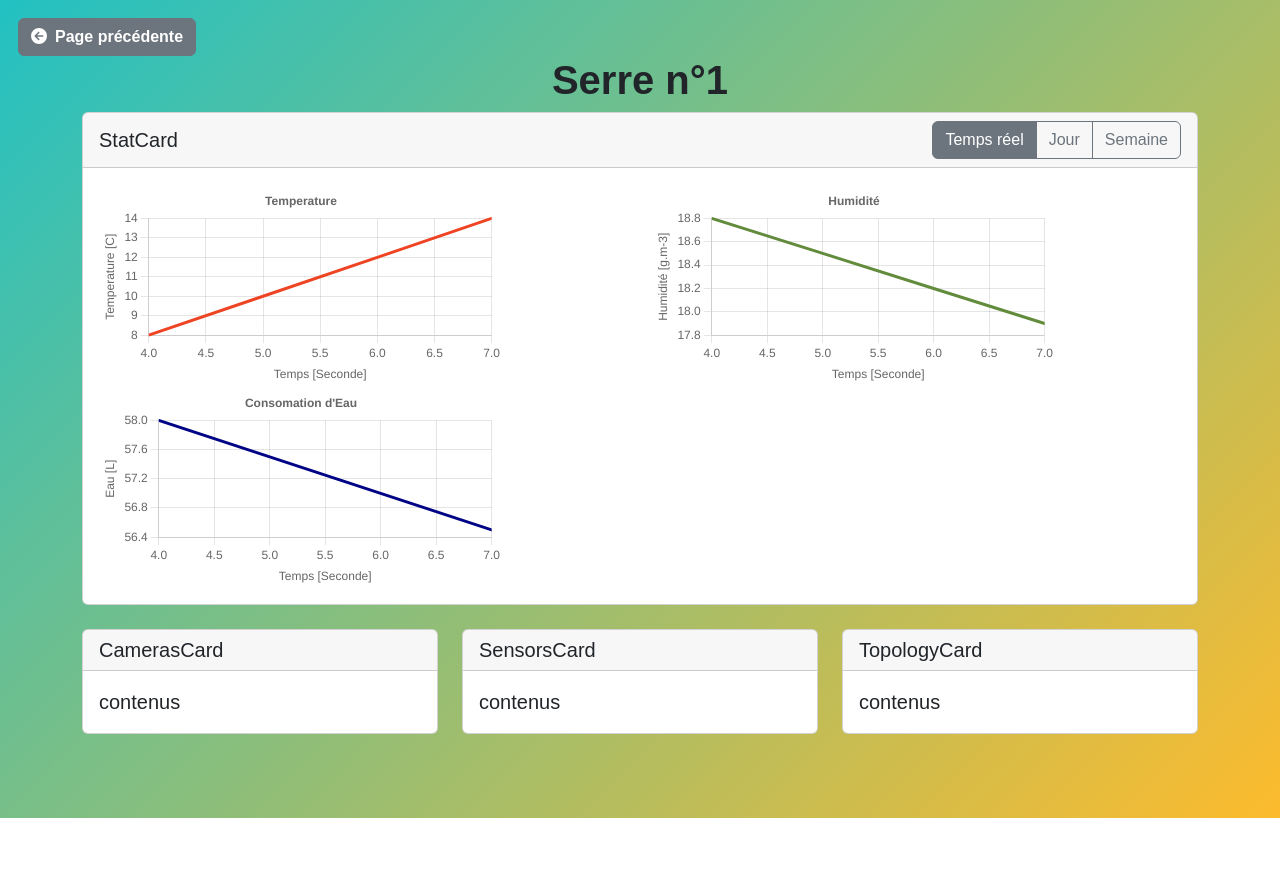
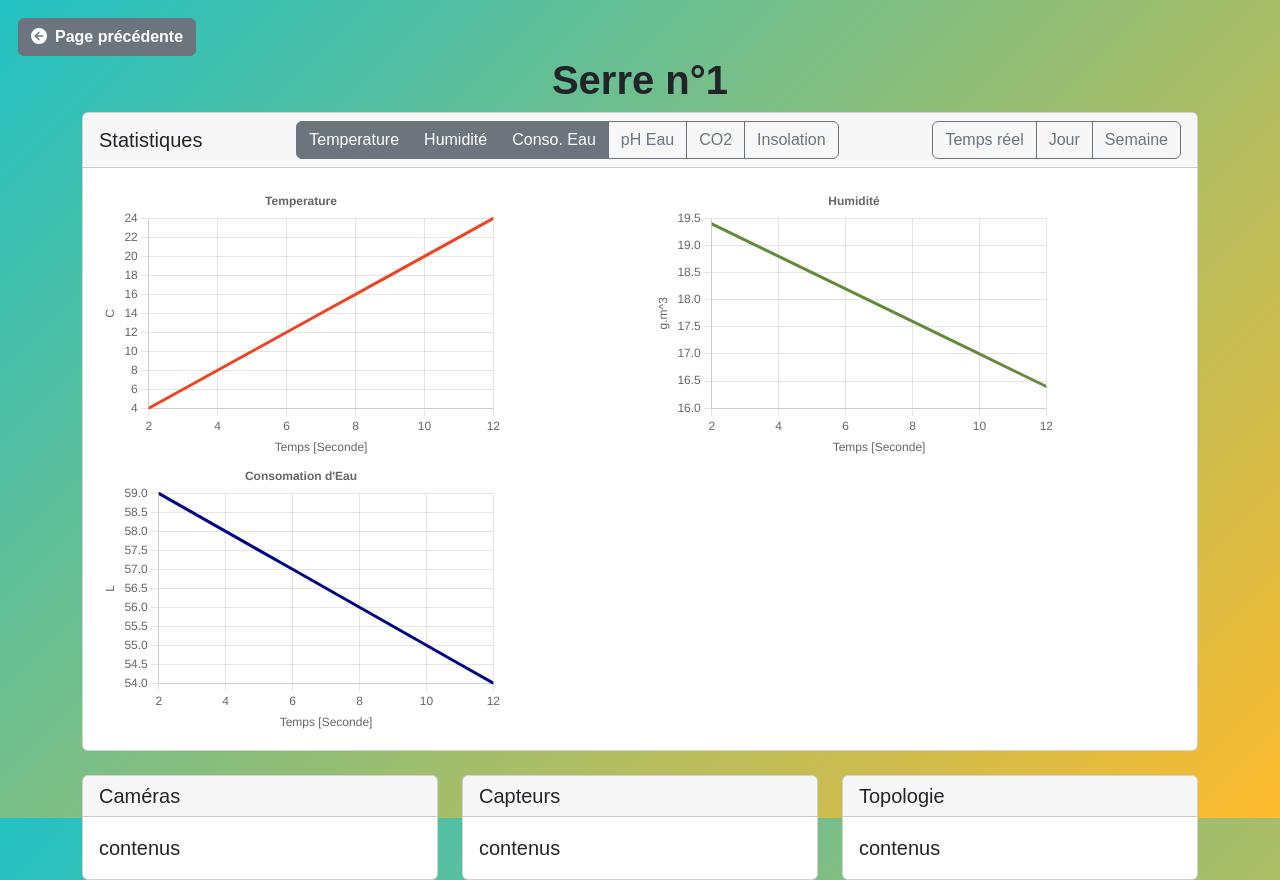
Before and after one commit to renaudlesperance/inf6405_projet, a React (Create React App) app: page /Dashboard/1 in a window 1280 px wide. Before the commit the page ends 818 px from the top, so only its background shows below. Built offline with nearby package versions, Linux system fonts and the light colour scheme.

Commit message:
Add a graph selection in the stat part of the dashboard

```diff
--- a/src/components/dashboard/Dashboard.js
+++ b/src/components/dashboard/Dashboard.js
@@ -1,5 +1,5 @@
 import {useNavigate,useParams} from 'react-router-dom'
-import {Card, Row, Col, ButtonGroup, Button } from 'react-bootstrap'
+import {Card, Row, Col, ButtonGroup, Button ,ToggleButtonGroup,ToggleButton} from 'react-bootstrap'
 import Data from "../../data/data.json";
 
 import React, { useState,useEffect } from 'react';
@@ -83,39 +83,58 @@ const DrawLine = ({timestep,data_v,d_min,d_max,title,color,y_label}) => {
   }
 
   return (
-      <Line options={options_test} data={data} height={202} width={404.5} />
+      <Line options={options_test} data={data} height={275} width={404.5} />
   )
 }
 
-
-const SelectedTimeDrawLine = ({value_type,active,customParams}) => {
+const SelectedTimeDrawLine = ({value_type,timeInterval,customParams}) => {
   const dataT = Data.temp_values;
   const dataH = Data.hum_values;
   const dataW = Data.water_values;
-  const allData = [dataT,dataH,dataW,]
-  const allDataNameAndLabel = [["Temperature","Temperature [C]"],["Humidité","Humidité [g.m-3]"],["Consomation d'Eau","Eau [L]"]]
-  const colors = ["#ef4423","#628b3c","#010585"]
+  const dataPH = Data.pH_values;
+  const dataCO2 = Data.CO2_values;
+  const dataSun = Data.Sun_values;
+  const allData = [dataT,dataH,dataW,dataPH,dataCO2,dataSun]
+  const allDataNameAndLabel = [["Temperature","C"],["Humidité","g.m^3"],["Consomation d'Eau","L"],["pH de l'Eau","pH"],["Concentration CO2","ppm"],["Insolation","Wm^2"]]
+  const colors = ["#ef4423","#628b3c","#010585","#ee44cc","#b88600","#FF9B00"]
   const minMax_intervalle = [[customParams.min,customParams.max],[0,24],[0,7]]
 
   return (
-    <DrawLine timestep = {active} data_v = {allData[value_type]} d_min = {minMax_intervalle[active-1][0]} d_max = {minMax_intervalle[active-1][1]}
+    <DrawLine timestep = {timeInterval} data_v = {allData[value_type]} d_min = {minMax_intervalle[timeInterval-1][0]} d_max = {minMax_intervalle[timeInterval-1][1]}
       title = {allDataNameAndLabel[value_type][0]} y_label = {allDataNameAndLabel[value_type][1]} color={colors[value_type]}/>
       )
 }
 
+const ActiveStatDraw = ({activeGraphType,timeInterval,customParams}) => {
+  const toDisplay = [];
+  for (const activeGraph of activeGraphType) {
+    toDisplay.push(
+      <Col>
+        <SelectedTimeDrawLine value_type = {activeGraph-1} timeInterval = {timeInterval} customParams = {customParams}/>
+      </Col>
+      );
+  }
+  return <Row>{toDisplay}</Row>
+}
+
 function StatCard () {
-  const [active, setActive] = useState(1)
-  const [customParams, setCustomParams] = useState({min:0,max:3});
-  console.log(active)
+  const [timeInterval, setTimeInterval] = useState(1)
+  const [activeGraphType, setActiveGraphType] = useState([1,2,3])
+  const handleChange = (val) => setActiveGraphType(val);
+  const [customParams, setCustomParams] = useState({min:0,max:10});
+
+  console.log(timeInterval)
+  console.log(activeGraphType)
+
   useEffect(() => {
     var min = 0
-    var max = 3
+    var max = 10
     const interval = setInterval(() => {
       min += 2
       max += 2
       setCustomParams ({min,max})
       console.log({min,max})
-    }, 2000);
+    }, 3000);
     return () => clearInterval(interval);
   }, []);
 
@@ -123,26 +142,24 @@ function StatCard () {
     <Card>
       <Card.Header as="h5">
         <div className={styles.headerCardDashboard}>
-          <span>StatCard</span>
+          <span>Statistiques</span>
+          <ToggleButtonGroup type="checkbox"  value={activeGraphType} onChange={handleChange}>
+            <ToggleButton id="tbg-btn-1" variant="outline-secondary" value={1}> Temperature </ToggleButton>
+            <ToggleButton id="tbg-btn-2" variant="outline-secondary" value={2}> Humidité </ToggleButton>
+            <ToggleButton id="tbg-btn-3" variant="outline-secondary" value={3}> Conso. Eau </ToggleButton>
+            <ToggleButton id="tbg-btn-4" variant="outline-secondary" value={4}> pH Eau </ToggleButton>
+            <ToggleButton id="tbg-btn-5" variant="outline-secondary" value={5}> CO2 </ToggleButton>
+            <ToggleButton id="tbg-btn-6" variant="outline-secondary" value={6}> Insolation </ToggleButton>
+          </ToggleButtonGroup>
           <ButtonGroup id={styles.buttonGroupDashboard}>
-            <Button variant="outline-secondary" onClick={() => setActive(1)} active={active === 1}>Temps réel</Button>
-            <Button variant="outline-secondary" onClick={() => setActive(2)} active={active === 2}>Jour</Button>
-            <Button variant="outline-secondary" onClick={() => setActive(3)} active={active === 3}>Semaine</Button>
+            <Button variant="outline-secondary" onClick={() => setTimeInterval(1)} timeInterval={timeInterval === 1}>Temps réel</Button>
+            <Button variant="outline-secondary" onClick={() => setTimeInterval(2)} timeInterval={timeInterval === 2}>Jour</Button>
+            <Button variant="outline-secondary" onClick={() => setTimeInterval(3)} timeInterval={timeInterval === 3}>Semaine</Button>
           </ButtonGroup>
         </div>
       </Card.Header>
       <Card.Body>
-        <Row>
-          <Col>
-            <SelectedTimeDrawLine value_type = {0} active = {active} customParams = {customParams}/>
-          </Col>
-          <Col>
-            <SelectedTimeDrawLine value_type = {1} active = {active} customParams = {customParams}/>
-          </Col>
-          <Col>
-            <SelectedTimeDrawLine value_type = {2} active = {active} customParams = {customParams}/>
-          </Col>
-        </Row>
+          <ActiveStatDraw activeGraphType = {activeGraphType} timeInterval = {timeInterval} customParams = {customParams}/>
       </Card.Body>
     </Card>
   );
@@ -151,7 +168,7 @@ function StatCard () {
 function CamerasCard () {
   return (
     <Card>
-      <Card.Header as="h5">CamerasCard</Card.Header>
+      <Card.Header as="h5">Caméras</Card.Header>
       <Card.Body>
         contenus
       </Card.Body>
@@ -162,7 +179,7 @@ function CamerasCard () {
 function SensorsCard () {
   return (
     <Card>
-      <Card.Header as="h5">SensorsCard</Card.Header>
+      <Card.Header as="h5">Capteurs</Card.Header>
       <Card.Body>
         contenus
       </Card.Body>
@@ -173,7 +190,7 @@ function SensorsCard () {
 function TopologyCard () {
   return (
     <Card>
-      <Card.Header as="h5">TopologyCard</Card.Header>
+      <Card.Header as="h5">Topologie</Card.Header>
       <Card.Body>
         contenus
       </Card.Body>
```
Also changed, not shown: src/data/data.json (+1 -1 lines), 1 other file (tests, documents, lock files or other folders).
